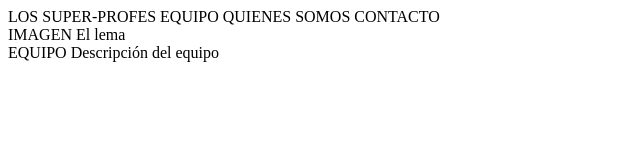
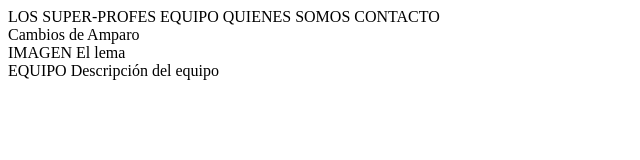
Before and after one commit to Adalab/project-promo-l-module-1-team-0, a plain HTML site: page index.html in a window 1280 px wide. Shown: the whole page, without its empty margins (0-640 px from the left). Drawn offline with Linux system fonts and the light colour scheme.

Commit message:
Add content

```diff
--- a/index.html
+++ b/index.html
@@ -14,6 +14,8 @@
     CONTACTO
   </header>
 
+  Cambios de Amparo
+
   <section class="hero">
   IMAGEN
   El lema
```
